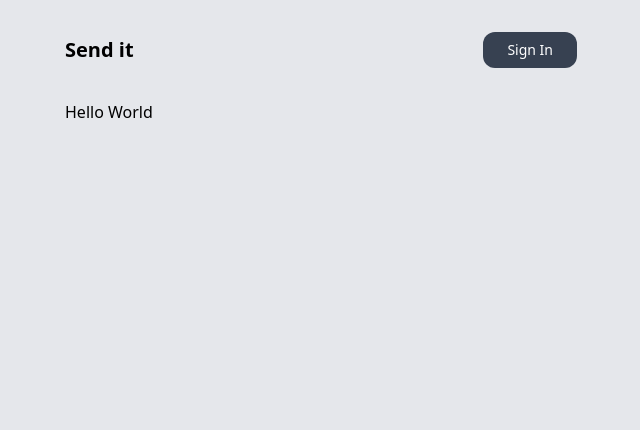
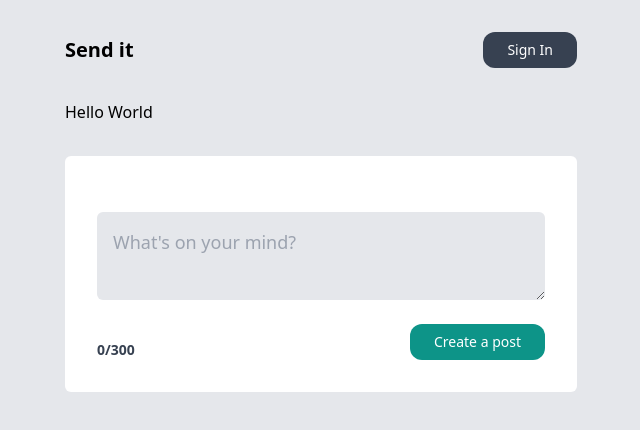
Before and after one commit to ParthParolekar/social-media, a Next.js app: page / in a window 1280 px wide. Shown: the top 430 px of the page, without its empty margins (319-959 px from the left). Built offline with nearby package versions, Linux system fonts and the light colour scheme; no server answers.

Commit message:
Add post and react query setup

```diff
--- /dev/null
+++ b/app/components/AddPost.tsx
@@ -0,0 +1,35 @@
+"use client";
+
+import { useState } from "react";
+
+export default function AddPost() {
+  const [title, setTitle] = useState<string>("");
+  const [isDisabled, setIsDisabled] = useState<boolean>(false);
+  return (
+    <form className="bg-white my-8 p-8 rounded-md">
+      <div className="flex flex-col my-4">
+        <textarea
+          name="title"
+          value={title}
+          onChange={(e) => setTitle(e.target.value)}
+          placeholder="What's on your mind?"
+          className="p-4 text-lg rounded-md my-2 bg-gray-200"
+        ></textarea>
+      </div>
+      <div className="flex items-end justify-between gap-2">
+        <p
+          className={`font-bold text-sm ${
+            title.length > 300 ? "text-red-700" : "text-gray-700"
+          }`}
+        >{`${title.length}/300`}</p>
+        <button
+          disabled={isDisabled}
+          type="submit"
+          className="text-sm bg-teal-600 text-white py-2 px-6 rounded-xl disabled:opacity-25"
+        >
+          Create a post
+        </button>
+      </div>
+    </form>
+  );
+}
--- a/app/layout.jsx
+++ b/app/layout.jsx
@@ -1,7 +1,7 @@
 import Nav from "./Nav";
-import AuthContext from "./auth/AuthContext";
 import "./globals.css";
 import { Roboto } from "next/font/google";
+import QueryWrapper from "./react-query/QueryWrapper";
 
 export const metadata = {
   title: "Create Next App",
@@ -18,8 +18,10 @@
   return (
     <html lang="en">
       <body className={`mx-4 md:mx-48 xl:mx-96 ${roboto.variable} bg-gray-200`}>
-        <Nav />
-        {children}
+        <QueryWrapper>
+          <Nav />
+          {children}
+        </QueryWrapper>
       </body>
     </html>
   );
--- a/app/page.tsx
+++ b/app/page.tsx
@@ -1,3 +1,10 @@
+import AddPost from "./components/AddPost";
+
 export default function Home() {
-  return <main className="">Hello World</main>;
+  return (
+    <main className="">
+      Hello World
+      <AddPost />
+    </main>
+  );
 }
--- /dev/null
+++ b/app/react-query/QueryWrapper.tsx
@@ -0,0 +1,33 @@
+// "use client";
+
+// import { ReactNode } from "react";
+// import { QueryClient, QueryClientProvider } from "react-query";
+
+// interface Props {
+//   children?: ReactNode;
+// }
+
+// const queryClient = new QueryClient();
+
+// const QueryWrapper = ({ children }: Props) => (
+//   <QueryClientProvider client={queryClient}>{children}</QueryClientProvider>
+// );
+
+// export default QueryWrapper;
+
+"use client";
+
+import React, { ReactNode } from "react";
+import { QueryClient, QueryClientProvider } from "react-query";
+
+const queryClient = new QueryClient();
+
+interface Props {
+  children?: ReactNode;
+}
+
+const QueryWrapper = ({ children }: Props) => (
+  <QueryClientProvider client={queryClient}>{children}</QueryClientProvider>
+);
+
+export default QueryWrapper;
--- a/package.json
+++ b/package.json
@@ -17,7 +17,8 @@
     "next": "13.2.4",
     "next-auth": "^4.20.1",
     "react": "18.2.0",
-    "react-dom": "18.2.0"
+    "react-dom": "18.2.0",
+    "react-query": "^3.39.3"
   },
   "devDependencies": {
     "@types/node": "^18.15.7",
```
Also changed, not shown: 1 other file (tests, documents, lock files or other folders).
